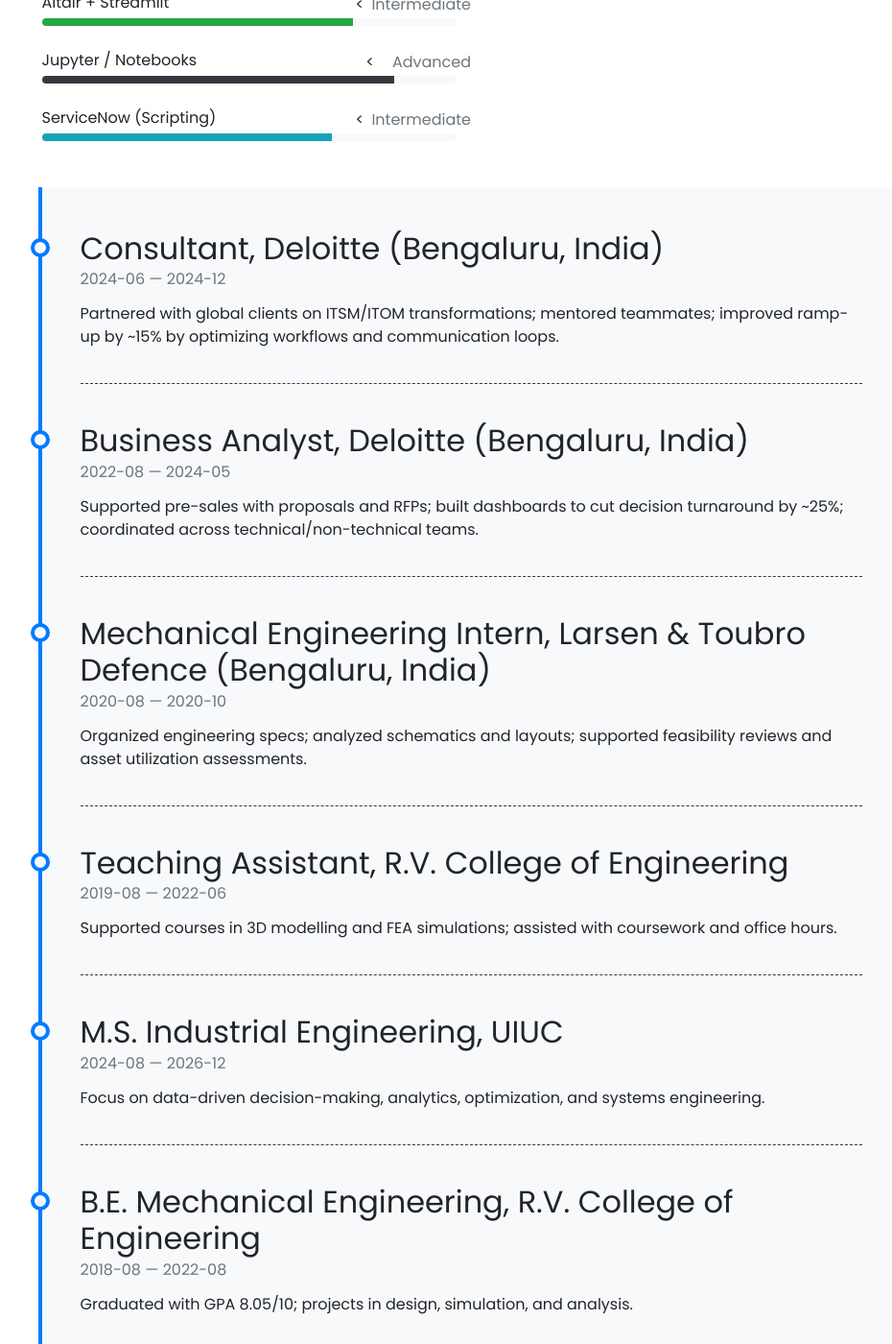
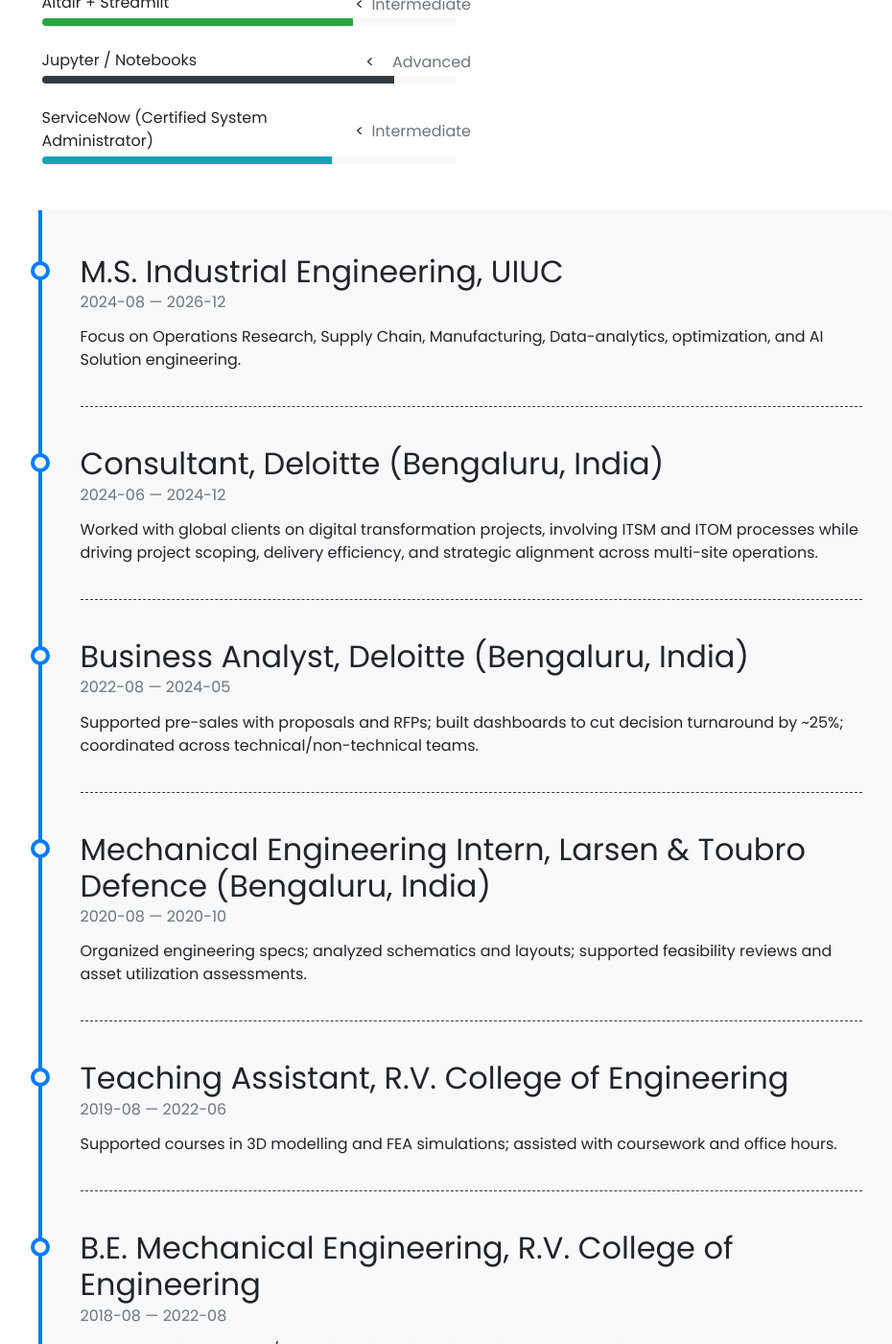
Before and after one commit to SuprithChandrashekar/SuprithChandraShekar.github.io, a Jekyll site: the page built from pages/about.md, in a window 1280 px wide and 1400 px high, scrolled down 830 px. Shown: the whole window at 96% size, without its empty margins (149-1079 px from the left). Built offline with Jekyll 4.4.1, drawn with Linux system fonts in a browser that asks for light colours; nearby versions of some CDN libraries.

Commit message:
Refine skills and timeline per resume; fix Liquid in projects include; ignore vendor locally

```diff
--- a/_data/programming-skills.yml
+++ b/_data/programming-skills.yml
@@ -4,12 +4,12 @@
   color: secondary
 
 - name: R / RStudio
-  percentage: 70
+  percentage: 75
   level: Intermediate
   color: info
 
 - name: JavaScript
-  percentage: 65
+  percentage: 60
   level: Intermediate
   color: warning
 
@@ -19,7 +19,7 @@
   color: dark
 
 - name: MATLAB
-  percentage: 60
+  percentage: 70
   level: Intermediate
   color: primary
 
@@ -33,7 +33,7 @@
   level: Advanced
   color: dark
 
-- name: ServiceNow (Scripting)
+- name: ServiceNow (Certified System Administrator)
   percentage: 70
   level: Intermediate
   color: info
--- a/_data/timeline.yml
+++ b/_data/timeline.yml
@@ -1,7 +1,12 @@
+- title: M.S. Industrial Engineering, UIUC
+  from: 2024-08
+  to: 2026-12
+  description: Focus on Operations Research, Supply Chain, Manufacturing, Data-analytics, optimization, and AI Solution engineering.
+
 - title: Consultant, Deloitte (Bengaluru, India)
   from: 2024-06
   to: 2024-12
-  description: Partnered with global clients on ITSM/ITOM transformations; mentored teammates; improved ramp-up by ~15% by optimizing workflows and communication loops.
+  description: Worked with global clients on digital transformation projects, involving ITSM and ITOM processes while driving project scoping, delivery efficiency, and strategic alignment across multi-site operations.
 
 - title: Business Analyst, Deloitte (Bengaluru, India)
   from: 2022-08
@@ -18,11 +23,6 @@
   to: 2022-06
   description: Supported courses in 3D modelling and FEA simulations; assisted with coursework and office hours.
 
-- title: M.S. Industrial Engineering, UIUC
-  from: 2024-08
-  to: 2026-12
-  description: Focus on data-driven decision-making, analytics, optimization, and systems engineering.
-
 - title: B.E. Mechanical Engineering, R.V. College of Engineering
   from: 2018-08
   to: 2022-08
--- a/_includes/projects/index.html
+++ b/_includes/projects/index.html
@@ -10,8 +10,8 @@
       {%- assign project_img = project.external_image -%}
     {%- else -%}
       {%- assign u = project.image | split: "projects/" -%}
-      {%- assign project_img = {{u[0]}} | relative_url -%}
-  {%- endif -%}
+      {%- assign project_img = u[0] | relative_url -%}
+    {%- endif -%}
 
 
     {%- assign project_name  = project.name -%}
```
